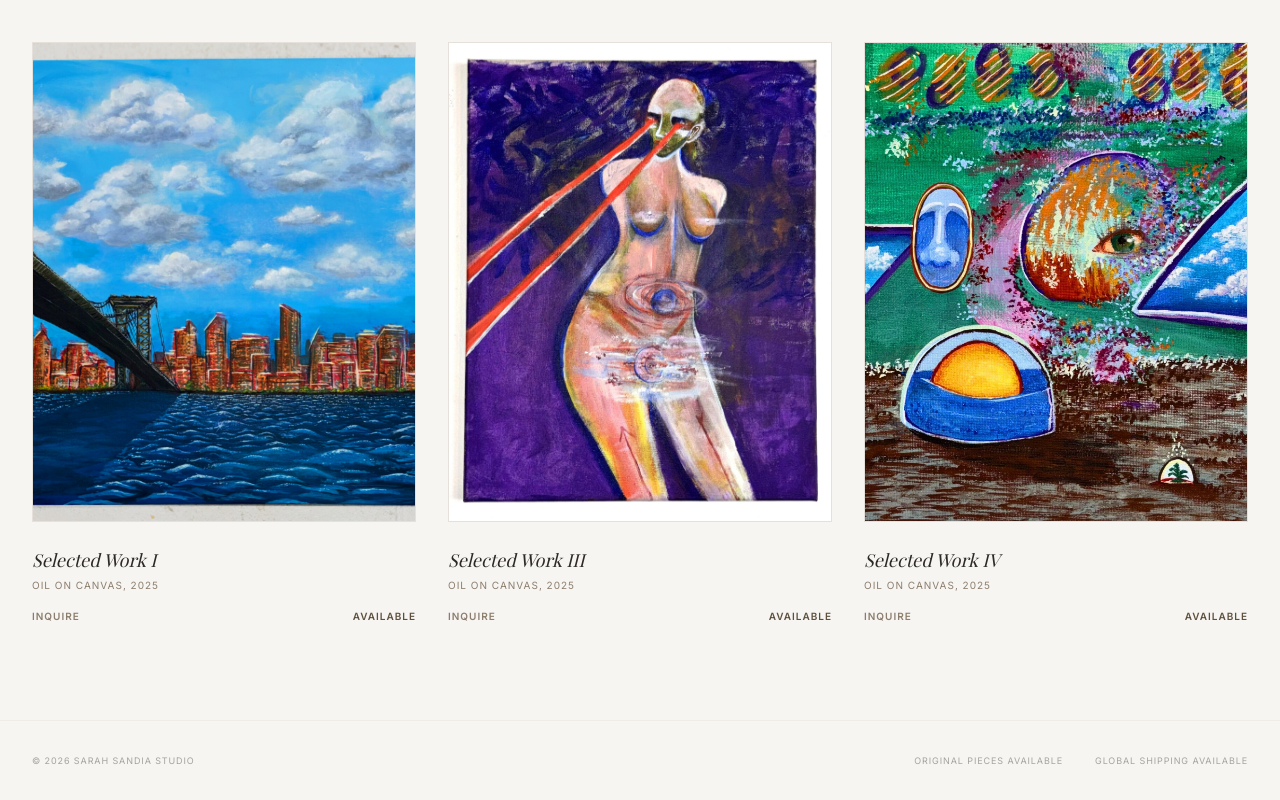
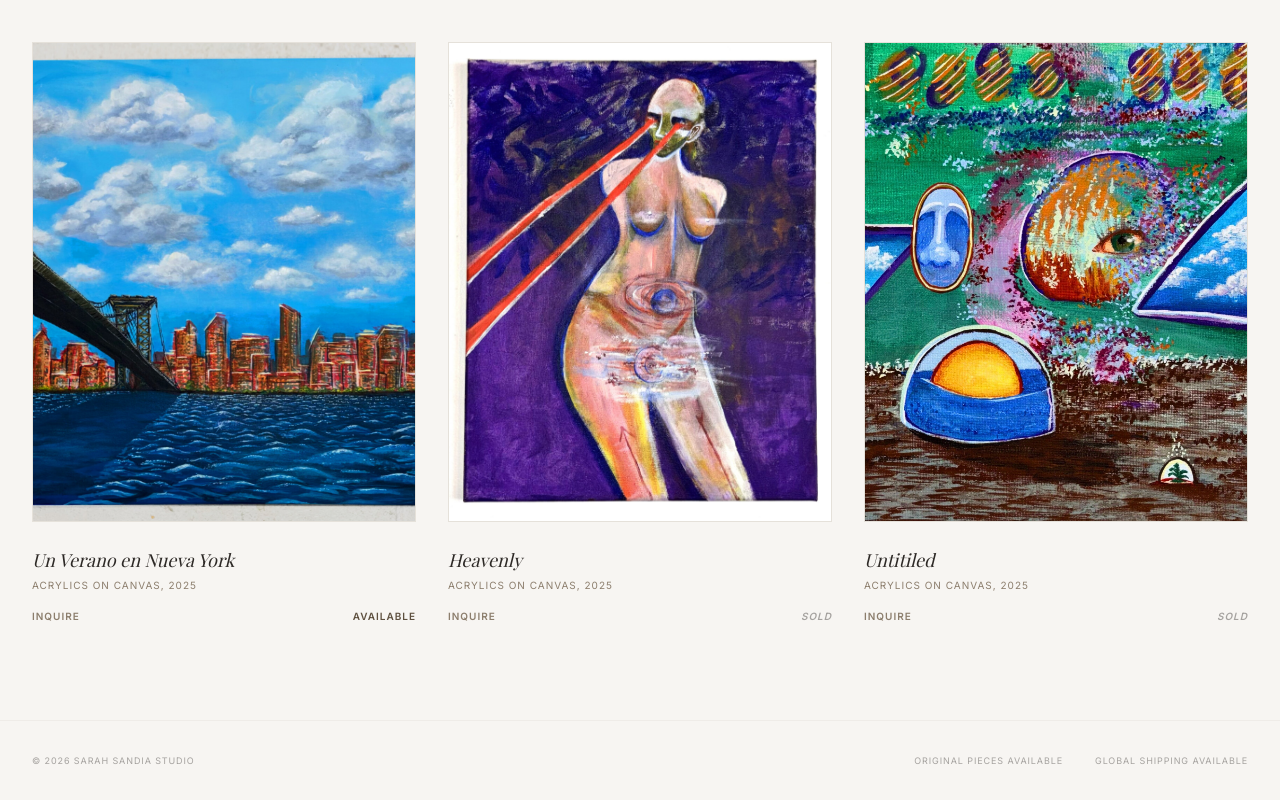
Before and after one commit to Msap96/Sarah-Gallery, a React (Vite) app: page / in a window 1280 px wide. Shown: the part 790-1590 px from the top of the page. Built offline with nearby package versions, Linux system fonts and the light colour scheme; a web font is replaced by a local one.

Commit message:
Changed name of works

```diff
--- a/src/components/ArtworkCard.tsx
+++ b/src/components/ArtworkCard.tsx
@@ -39,6 +39,8 @@ export const ArtworkCard: React.FC<Props> = ({ artwork, index }) => {
           )}
           {artwork.status === 'sold' ? (
             <span className="opacity-40 italic">Sold</span>
+          ) : artwork.status === 'not-for-sale' ? (
+            <span className="opacity-40 italic">Not for sale</span>
           ) : (
             <span className="text-[#5E503F]">Available</span>
           )}
--- a/src/data.ts
+++ b/src/data.ts
@@ -11,10 +11,10 @@ export const collections: Collection[] = [
 export const artworks: Artwork[] = [
   {
     id: 'art-01',
-    title: 'Selected Work I',
+    title: 'Un Verano en Nueva York',
     year: 2025,
-    medium: 'Oil on Canvas',
-    dimensions: 'TBD',
+    medium: 'Acrylics on canvas',
+    dimensions: '30" x 24"',
     price: 0,
     imageUrl: '/artworks/art-01.jpg',
     collection: 'selected-works',
@@ -23,47 +23,47 @@ export const artworks: Artwork[] = [
   },
   {
     id: 'art-03',
-    title: 'Selected Work III',
+    title: 'Heavenly',
     year: 2025,
-    medium: 'Oil on Canvas',
-    dimensions: 'TBD',
+    medium: 'Acrylics on canvas',
+    dimensions: '12" x 18"',
     price: 0,
     imageUrl: '/artworks/art-03.jpg',
     additionalImageUrls: ['/artworks/art-02.jpg'],
     collection: 'selected-works',
     featured: true,
-    status: 'available',
+    status: 'sold',
   },
   {
     id: 'art-04',
-    title: 'Selected Work IV',
+    title: 'Untitiled',
     year: 2025,
-    medium: 'Oil on Canvas',
-    dimensions: 'TBD',
+    medium: 'Acrylics on canvas',
+    dimensions: '8" x 10"',
     price: 0,
     imageUrl: '/artworks/art-04.jpg',
     collection: 'selected-works',
     featured: true,
-    status: 'available',
+    status: 'sold',
   },
   {
     id: 'img-5411',
-    title: 'Selected Work V',
+    title: 'Flor Primera',
     year: 2025,
-    medium: 'Oil on Canvas',
-    dimensions: 'TBD',
+    medium: 'Spray Paint, Acrylics',
+    dimensions: '43.5" x 37.5"',
     price: 0,
     imageUrl: '/artworks/img-5411.jpg',
     collection: 'selected-works',
     featured: false,
-    status: 'available',
+    status: 'sold',
   },
   {
     id: 'img-6996',
-    title: 'Selected Work VI',
+    title: 'Pond Lady',
     year: 2025,
-    medium: 'Oil on Canvas',
-    dimensions: 'TBD',
+    medium: 'Acrylics on Wood',
+    dimensions: '40" x 40"',
     price: 0,
     imageUrl: '/artworks/img-6996.jpg',
     collection: 'selected-works',
@@ -84,34 +84,34 @@ export const artworks: Artwork[] = [
   },
   {
     id: 'img-7645',
-    title: 'Selected Work VIII',
+    title: 'With Grace, Always',
     year: 2025,
-    medium: 'Oil on Canvas',
-    dimensions: 'TBD',
+    medium: 'Acrylic on canvas',
+    dimensions: '23.6" x 17.3"',
     price: 0,
     imageUrl: '/artworks/img-7645.jpg',
     collection: 'selected-works',
     featured: false,
-    status: 'available',
+    status: 'not-for-sale',
   },
   {
     id: 'img-8293',
-    title: 'Selected Work IX',
+    title: 'Le Cosmos et le Lotus',
     year: 2025,
-    medium: 'Oil on Canvas',
-    dimensions: 'TBD',
+    medium: 'Acrylics, newspaper board',
+    dimensions: '20" x 16"',
     price: 0,
     imageUrl: '/artworks/img-8293.jpg',
     collection: 'selected-works',
     featured: false,
-    status: 'available',
+    status: 'sold',
   },
   {
     id: 'img-9435',
-    title: 'Selected Work X',
+    title: 'Night Light',
     year: 2025,
-    medium: 'Oil on Canvas',
-    dimensions: 'TBD',
+    medium: 'Acrylics on canvas',
+    dimensions: '16" x 20"',
     price: 0,
     imageUrl: '/artworks/img-9435.jpg',
     collection: 'selected-works',
@@ -125,7 +125,7 @@ export const artistInfo: ArtistInfo = {
   bio: 'Sarah Sandia is a contemporary artist whose work explores color, memory, and the quiet moments of everyday life. Working primarily in oils, she captures scenes with warmth and depth.',
   email: 'studio@sarahsandia.art',
   socials: {
-    instagram: 'https://instagram.com/#',
+    instagram: 'https://instagram.com/artsandiaa',
   },
   portraitUrl: '/artworks/img-9435.jpg',
 };
--- a/src/pages/WorkDetail.tsx
+++ b/src/pages/WorkDetail.tsx
@@ -132,6 +132,10 @@ export const WorkDetail: React.FC = () => {
               <button disabled className="w-full py-3 border border-[#E5E1DA] text-[#8C7E6D] cursor-not-allowed uppercase tracking-widest text-[10px] font-bold">
                 Sold Out
               </button>
+            ) : work.status === 'not-for-sale' ? (
+              <button disabled className="w-full py-3 border border-[#E5E1DA] text-[#8C7E6D] cursor-not-allowed uppercase tracking-widest text-[10px] font-bold">
+                Not for Sale
+              </button>
             ) : (
               <>
                 <button
--- a/src/types.ts
+++ b/src/types.ts
@@ -9,7 +9,7 @@ export interface Artwork {
   additionalImageUrls?: string[];
   collection: string;
   featured?: boolean;
-  status: 'available' | 'sold';
+  status: 'available' | 'sold' | 'not-for-sale';
   description?: string;
 }
 
```
